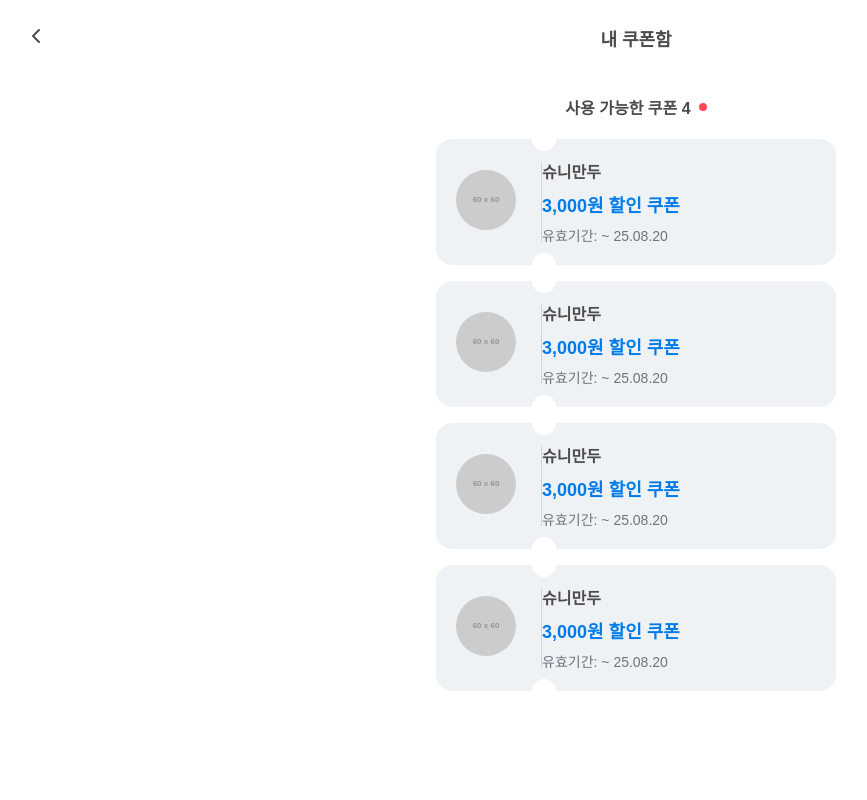
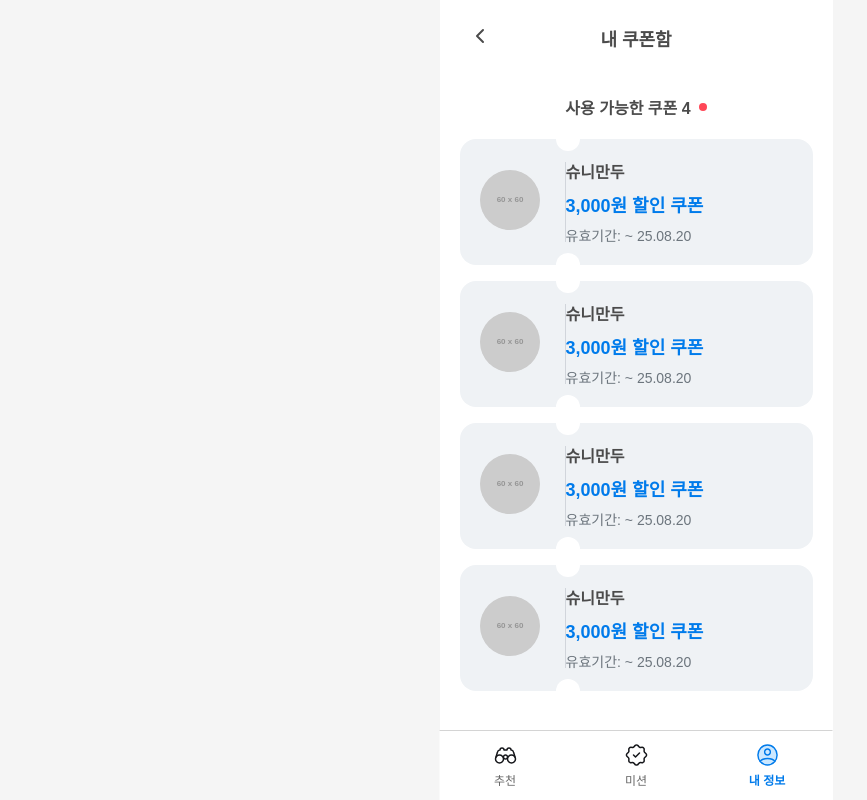
Before and after one commit to likelion-13th-FlexSWU/likelion-13th-FlexSWU-frontend, a React (Vite) app: page /home/mypage/coupon in a window 1280 px wide. Shown: the whole page, without its empty margins (4-871 px from the left). Built offline with nearby package versions, Linux system fonts and the light colour scheme; a web font is replaced by a local one.

Commit message:
feat: 하단 네비게이션 탭 클릭 시 이동 로직 개선

```diff
--- a/src/App.tsx
+++ b/src/App.tsx
@@ -33,6 +33,7 @@ function App() {
           <Route path="/signup" element={<SignupForm />} />
           <Route path="/login" element={<LoginForm />} />
           <Route path="/home" element={<Home />} />
+          <Route path="/home/mypage" element={<Home defaultTab="myinfo" />} />
           <Route path="/home/recommendation" element={<RecommendationForm />} />
           <Route path="/home/recommendation/category" element={<RecommendationCategoryForm />} />
           <Route path="/home/recommendation/atmosphere" element={<RecommendationAtmosphereForm />} />
@@ -44,12 +45,11 @@ function App() {
           <Route path="/home/mission/auth/result" element={<MissionAuthResultPage />} />
           <Route path="/home/mission/auth/complete" element={<MissionAuthCompletePage />} />
           <Route path="/home/mission/review" element={<MissionReviewPage />} />
-          <Route path="/home/mypage" element={<MyInfoPage />} />
-          <Route path="/home/mypage/coupon" element={<CouponPage />} />
-          <Route path="/home/mypage/setting" element={<SettingPage />} />
+          <Route path="/home/mypage/coupon" element={<Home defaultTab="myinfo" />} />
+          <Route path="/home/mypage/setting" element={<Home defaultTab="myinfo" />} />
           <Route path="/home/mypage/profile-change" element={<NicknameChangePage />} />
           <Route path="/home/mypage/region-change" element={<RegionChangePage />} />
-          <Route path="/home/mypage/reviews" element={<MyReviewsPage />} />
+          <Route path="/home/mypage/reviews" element={<Home defaultTab="myinfo" />} />
           <Route path="/home/notice" element={<ComingSoonPage title="공지사항" description="공지사항은 아직 준비 중이에요!" />} />
           <Route path="/home/terms" element={<ComingSoonPage title="이용약관" description="이용약관은 아직 준비 중이에요!" />} />
           <Route path="/home/privacy" element={<ComingSoonPage title="개인정보 처리방침" description="개인정보 처리방침은 아직 준비 중이에요!" />} />
--- a/src/components/home/Home.tsx
+++ b/src/components/home/Home.tsx
@@ -1,8 +1,12 @@
-import React, { useState } from 'react'
+import React, { useState, useEffect } from 'react'
+import { useLocation, useNavigate } from 'react-router-dom'
 import './Home.css'
 import RecommendationTab from './tabs/RecommendationTab'
 import MissionTab from './tabs/MissionTab'
 import MyInfoTab from './tabs/MyInfoTab'
+import CouponPage from './mypage/CouponPage'
+import SettingPage from './mypage/SettingPage'
+import MyReviewsPage from './mypage/MyReviewsPage'
 
 // 네비게이션 아이콘 import
 import recommendationActive from '../../assets/icons/nav-recommendation-active.svg'
@@ -12,8 +16,49 @@ import missionInactive from '../../assets/icons/nav-mission-inactive.svg'
 import profileActive from '../../assets/icons/nav-profile-active.svg'
 import profileInactive from '../../assets/icons/nav-profile-inactive.svg'
 
-const Home: React.FC = () => {
-  const [activeTab, setActiveTab] = useState<'recommendation' | 'mission' | 'myinfo'>('recommendation')
+interface HomeProps {
+  defaultTab?: 'recommendation' | 'mission' | 'myinfo'
+}
+
+const Home: React.FC<HomeProps> = ({ defaultTab = 'recommendation' }) => {
+  const [activeTab, setActiveTab] = useState<'recommendation' | 'mission' | 'myinfo'>(defaultTab)
+  const location = useLocation()
+  const navigate = useNavigate()
+
+  // 탭 클릭 핸들러
+  const handleTabClick = (tab: 'recommendation' | 'mission' | 'myinfo') => {
+    setActiveTab(tab)
+
+    // 현재 특정 페이지에 있다면 해당 탭의 기본 페이지로 이동
+    const path = location.pathname
+    if (path.includes('/coupon') || path.includes('/setting') || path.includes('/reviews')) {
+      if (tab === 'recommendation') {
+        navigate('/home')
+      } else if (tab === 'mission') {
+        navigate('/home')
+      } else if (tab === 'myinfo') {
+        navigate('/home/mypage')
+      }
+    }
+  }
+
+  // URL에 따라 적절한 페이지 렌더링
+  const renderPageContent = () => {
+    const path = location.pathname
+
+    if (path.includes('/coupon')) {
+      return <CouponPage />
+    }
+    if (path.includes('/setting')) {
+      return <SettingPage />
+    }
+    if (path.includes('/reviews')) {
+      return <MyReviewsPage />
+    }
+
+    // 기본 탭 콘텐츠
+    return renderTabContent()
+  }
 
   const renderTabContent = () => {
     switch (activeTab) {
@@ -32,14 +77,14 @@ const Home: React.FC = () => {
     <div className="home-container">
       {/* 메인 콘텐츠 영역 */}
       <div className="home-content">
-        {renderTabContent()}
+        {renderPageContent()}
       </div>
 
       {/* 하단 네비게이션바 */}
       <nav className="bottom-navigation">
         <div
           className={`nav-tab ${activeTab === 'recommendation' ? 'active' : ''}`}
-          onClick={() => setActiveTab('recommendation')}
+          onClick={() => handleTabClick('recommendation')}
         >
           <div className="nav-icon">
             <img
@@ -54,7 +99,7 @@ const Home: React.FC = () => {
 
         <div
           className={`nav-tab ${activeTab === 'mission' ? 'active' : ''}`}
-          onClick={() => setActiveTab('mission')}
+          onClick={() => handleTabClick('mission')}
         >
           <div className="nav-icon">
             <img
@@ -69,7 +114,7 @@ const Home: React.FC = () => {
 
         <div
           className={`nav-tab ${activeTab === 'myinfo' ? 'active' : ''}`}
-          onClick={() => setActiveTab('myinfo')}
+          onClick={() => handleTabClick('myinfo')}
         >
           <div className="nav-icon">
             <img
```
